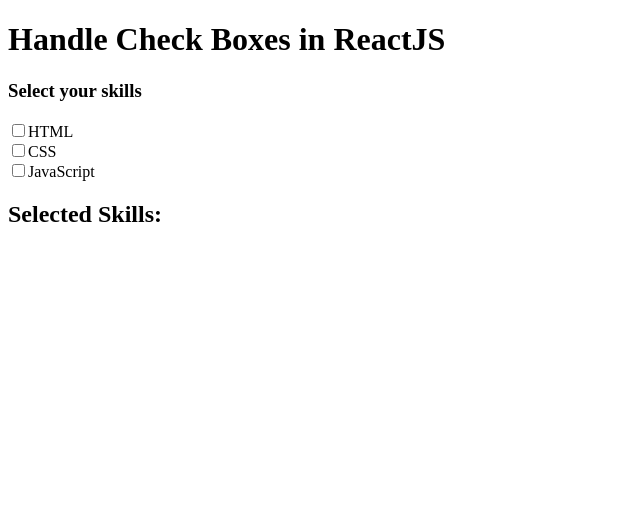
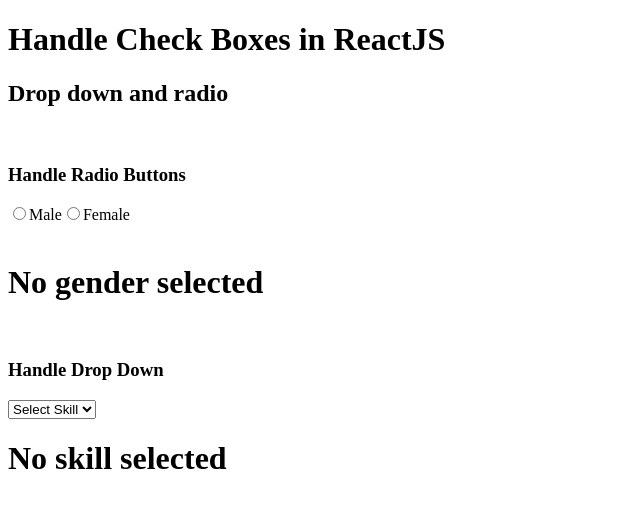
Before and after one commit to saeedali780/LEARNING-CODE-MODE, a React (Vite) app in the folder Learn-ReactJS/: page / in a window 1280 px wide. Shown: the top 508 px of the page, without its empty margins (0-640 px from the left). Built offline with nearby package versions, Linux system fonts and the light colour scheme.

Commit message:
Refactor Skills component to remove checkbox handling and implement radio buttons and dropdown for gender and skill selection

```diff
--- a/Learn-ReactJS/src/components/Skills.jsx
+++ b/Learn-ReactJS/src/components/Skills.jsx
@@ -1,30 +1,39 @@
-import { useState } from 'react'
+import {useState} from 'react'
+const Skills = () => {
+  const [gender, setGender] = useState('');
+  const [selectedOption, setSelectedOption] = useState('');
 
-const Skills = () => {
-  const [skills, setSkills] = useState([]);
+  const handleOptionChange = (e) => {
+    setSelectedOption(e.target.value);
+  }
 
-  const handleCheckboxChange = (event) => {
-    const { value, checked } = event.target;
-    if (checked) {
-      setSkills([...skills, value]);
-    } else {
-      setSkills(skills.filter((skill) => skill !== value));
-    }
-  };
+  const handleChange = (e) => {
+    setGender(e.target.value);
+  }
   return (
+
     <div>
-        <h3>Select your skills</h3>
-        <input type="checkbox" id="html" name="html" value="HTML" onChange={handleCheckboxChange} />
-        <label htmlFor="html">HTML</label>
-        <br />
-        <input type="checkbox" id="css" name="css" value="CSS" onChange={handleCheckboxChange} />
-        <label htmlFor="css">CSS</label>
-        <br />
-        <input type="checkbox" id="js" name="js" value="JavaScript" onChange={handleCheckboxChange} />
-        <label htmlFor="js">JavaScript</label>
-        <br />
+      <h2> Drop down and radio</h2>
+      <br/>
+      <h3>Handle Radio Buttons</h3>
 
-        <h2>Selected Skills: {skills.join(', ')}</h2>
+      <input type="radio" name="gender" value="Male" id="male" checked={gender === 'Male'} onChange={handleChange} />
+      <label htmlFor="male">Male</label>
+
+      <input type="radio" name="gender" value="Female" id="female" checked={gender === 'Female'} onChange={handleChange} />
+      <label htmlFor="female">Female</label>
+      <br/><br/>
+
+      <h1>{gender || 'No gender selected'}</h1>
+
+      <br/>
+      <h3>Handle Drop Down</h3>
+      <select value={selectedOption} onChange={handleOptionChange}>
+        <option value="">Select Skill</option>
+        <option value="JavaScript">JavaScript</option>
+        <option value="Python">Python</option>
+      </select>
+      <h1>{selectedOption || 'No skill selected'}</h1>
     </div>
   )
 }
```
